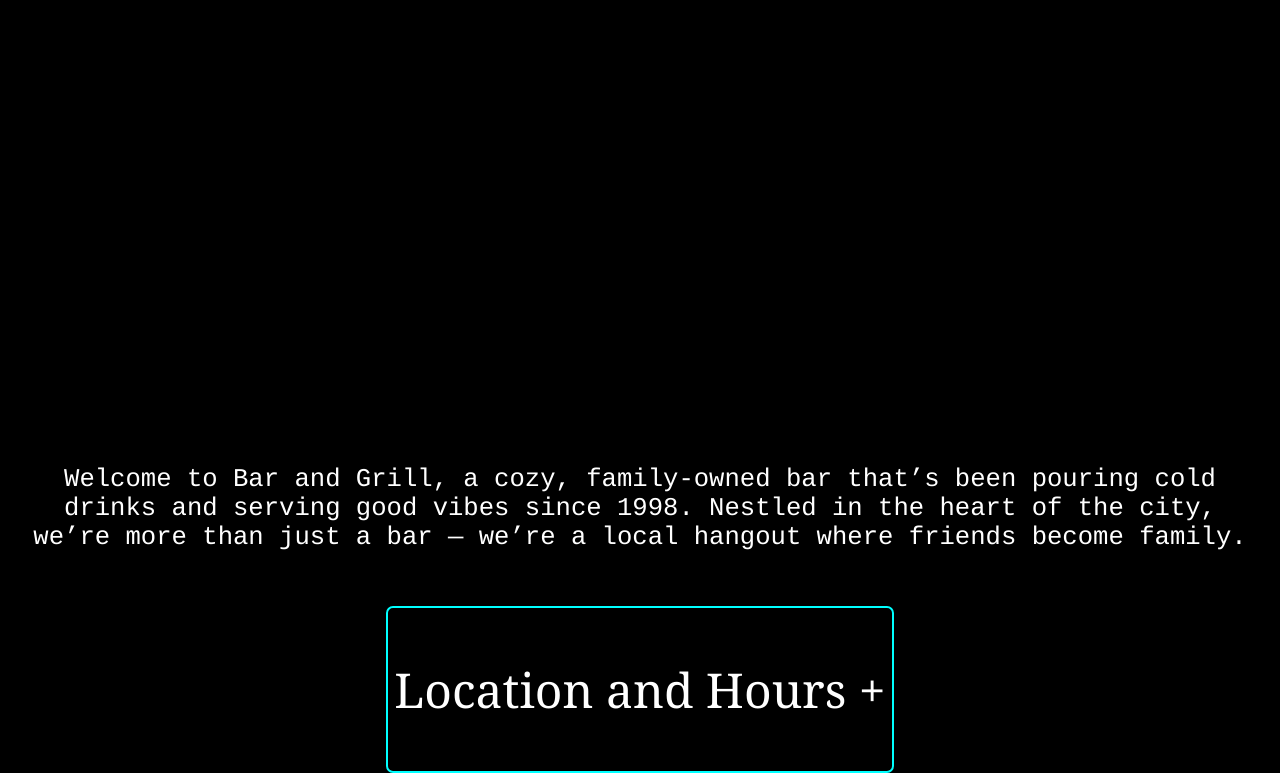
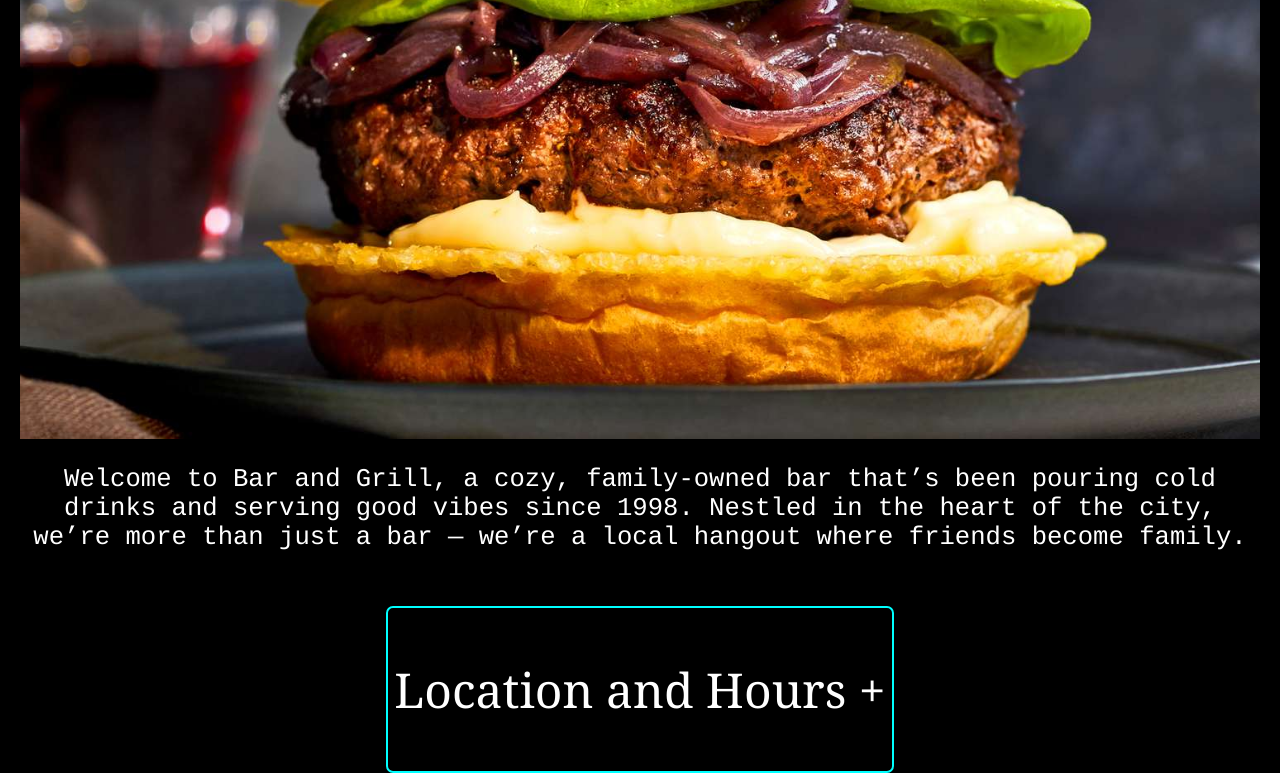
Before and after one commit to adallan/Web-Applications-Capstone, a plain HTML site: page Bar_project/Information.html in a window 1280 px wide. Shown: the part 381-1154 px from the top of the page. Drawn offline with Linux system fonts and the light colour scheme; the site is published under a folder, as on GitHub Pages, so addresses that start at the root find nothing.

Commit message:
Update Information.html

```diff
--- a/Bar_project/Information.html
+++ b/Bar_project/Information.html
@@ -4,7 +4,7 @@
             .TopBar{position:fixed;top:0;left:0;width:100%;background-color:black;text-align:center;}
             .SignInButton{font-family: 'Georgia'; background-color:white;border-style:solid; border-radius:7px;font-size:40px;border-color:black;text-align:right;background-color:white;z-index:1000;}/*sign in button styling also z index stops stacking*/
             .SignInArea{position:fixed;top:10px;right:10px;}
-            .BackgroundImage{background-image:url(/Bar_project/images/GoodLookingBurger.jpg);background-size:cover;background-position:center;height:100vh}/*made bar image cover page better here*/
+            .BackgroundImage{background-image:url('images/GoodLookingBurger.jpg');background-size:cover;background-position:center;height:100vh}/*made bar image cover page better here*/
             body{border: 20px solid black;margin:0;padding:0;height:100%;border-bottom-color:black; background-color:black;}
             p.text {font-family:Lucida, Courier, monospace;font-size:2vw;text-align:center;color:white;}
             .Button{font-family: 'Georgia'; background-color:transparent;border-style:solid; border-radius:7px;font-size:40px;border-color:cyan;text-align:right; align-items:center;display:block;width:fit-content;margin: 0 auto;}
```
